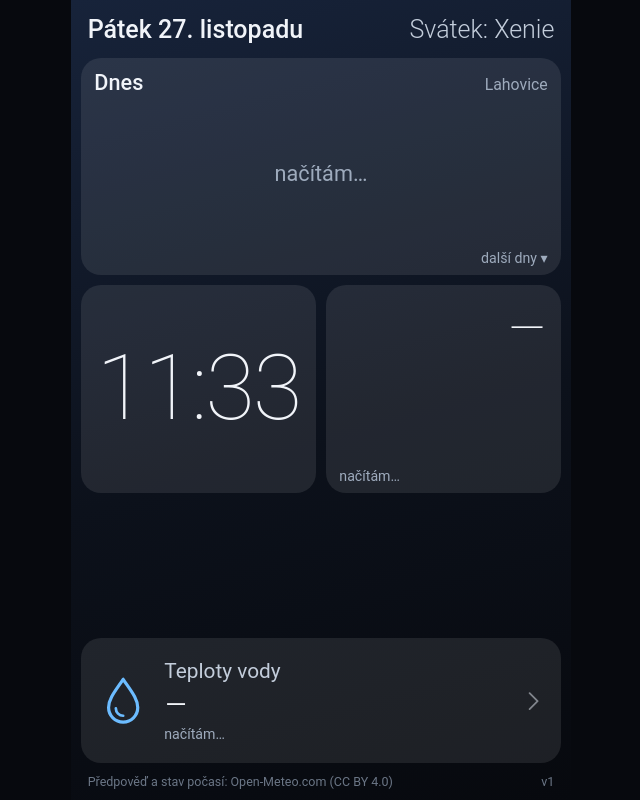
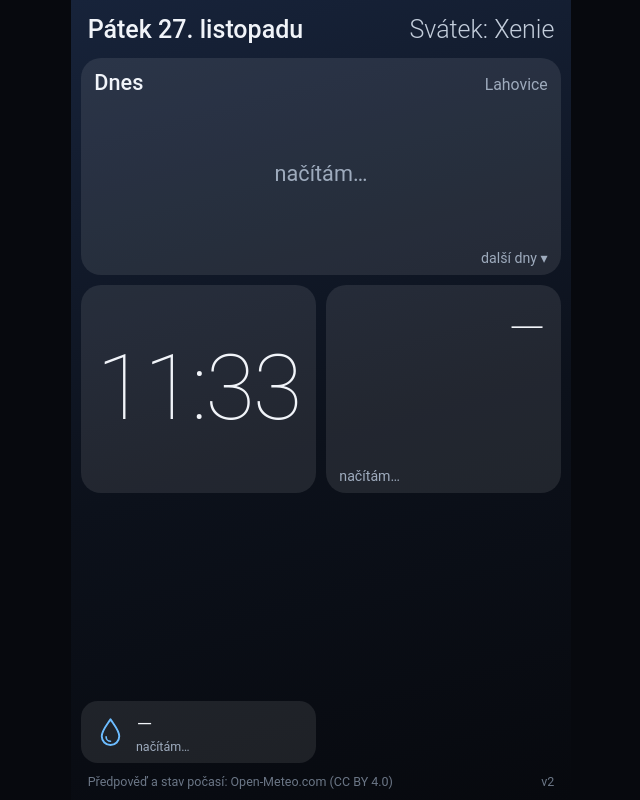
Before and after one commit to barkingbunny/home-dashboard, a plain HTML site: page index.html in a window 1280 px wide. Shown: the whole page, without its empty margins (319-959 px from the left). Drawn offline with Linux system fonts and the light colour scheme; no server answers.

Commit message:
v2: dlazdice Teploty vody jako nizka lista (polovicni sirka i vyska)
Co-Authored-By: Claude Fable 5.2 <noreply@anthropic.com>

```diff
--- a/app.js
+++ b/app.js
@@ -416,11 +416,11 @@
       if (l.value === 'water') {
         var d = water.data, st = water.status();
         if (d && d.max !== null) {
-          value = num(d.max, 1) + ' °C<small>max v ' + when(d.maxT) + '</small>';
+          value = num(d.max, 1) + ' °C<small>max ' + when(d.maxT) + '</small>';
           var silent = Date.now() - d.end > CONFIG.waterSilent;
           if (st) { noteText = st.text; warn = st.warn; dim = st.dim; }
           else if (silent) { noteText = 'poslední měření ' + new Date(d.end).getDate() + '. ' + (new Date(d.end).getMonth() + 1) + '. ' + hm(d.end); warn = true; dim = true; }
-          else noteText = 'Měřák TUV, dávka z ' + when(d.end) + ' (' + ago(d.end) + ')';
+          else noteText = 'TUV · dávka ' + when(d.end) + ' · ' + ago(d.end);
         } else if (d) {
           value = '–'; noteText = 'v poslední dávce chybí měření';
         } else {
@@ -428,14 +428,13 @@
         }
       }
       if (linkMsg[i]) { noteText = linkMsg[i].text; warn = linkMsg[i].warn; }
-      html += '<a class="tile link' + (CONFIG.links.length > 1 ? ' compact' : '') + '" href="' + esc(l.url) + '" data-i="' + i + '">' +
+      // nízká lišta: ikona, hodnota (u odkazu bez hodnoty název) a drobný řádek se stářím dat
+      html += '<a class="tile link" href="' + esc(l.url) + '" data-i="' + i + '" title="' + esc(l.title) + '">' +
         '<div class="link-icon">' + Icons.svg(l.icon) + '</div>' +
         '<div class="link-body">' +
-        '<div class="link-title">' + esc(l.title) + '</div>' +
-        (value ? '<div class="link-value' + (dim ? ' dim' : '') + '">' + value + '</div>' : '') +
-        '<div class="note' + (warn ? ' warn' : '') + '">' + esc(noteText) + '</div>' +
+        (value ? '<div class="link-value' + (dim ? ' dim' : '') + '">' + value + '</div>' : '<div class="link-title">' + esc(l.title) + '</div>') +
+        (noteText ? '<div class="note' + (warn ? ' warn' : '') + '">' + esc(noteText) + '</div>' : '') +
         '</div>' +
-        '<div class="link-arrow">' + Icons.svg('odkaz') + '</div>' +
         '</a>';
     });
     $('links').innerHTML = html;
--- a/index.html
+++ b/index.html
@@ -9,7 +9,7 @@
 <!-- Číslo verze je na dvou místech: zde (APP_VERSION) a ve version.json. Měň vždy obě.
      Odkazy na CSS a JS dostanou ?v=<verze>, aby je prohlížeč nepodal ze staré cache. -->
 <script>
-var APP_VERSION = '1';
+var APP_VERSION = '2';
 document.write('<link rel="stylesheet" href="style.css?v=' + APP_VERSION + '">');
 </script>
 </head>
--- a/style.css
+++ b/style.css
@@ -36,7 +36,7 @@ body {
   height: 96rem;
   padding: 1.2rem;
   display: grid;
-  grid-template-rows: 4.6rem 26rem 25rem 1fr 15rem 2rem;
+  grid-template-rows: 4.6rem 26rem 25rem 1fr 7.5rem 2rem;
   grid-row-gap: 1.2rem;
   row-gap: 1.2rem;
   background: linear-gradient(165deg, #17233a 0%, #0c111b 55%, #07090e 100%);
@@ -212,10 +212,19 @@ body {
 
 /* ---- volné místo a rozcestník ---- */
 
-.spare, .links {
+.spare {
   display: grid;
   grid-auto-flow: column;
   grid-auto-columns: 1fr;
+  grid-column-gap: 1.2rem;
+  column-gap: 1.2rem;
+  min-height: 0;
+}
+
+/* rozcestník: nízké lišty, dvě vedle sebe */
+.links {
+  display: grid;
+  grid-template-columns: 1fr 1fr;
   grid-column-gap: 1.2rem;
   column-gap: 1.2rem;
   min-height: 0;
@@ -226,18 +235,16 @@ body {
   align-items: center;
   color: inherit;
   text-decoration: none;
-  padding: 1.2rem 1.6rem;
+  padding: 0.6rem 1.4rem;
+  border-radius: 2rem;
 }
 .link:active { background: rgba(255, 255, 255, 0.18); }
-.link-icon { width: 7rem; height: 7rem; flex: none; margin-right: 1.4rem; }
+.link-icon { width: 4.2rem; height: 4.2rem; flex: none; margin-right: 1rem; }
 .link-body { flex: 1; min-width: 0; }
-.link-title { font-size: 2.5rem; line-height: 3rem; color: #c3cddb; white-space: nowrap; }
-.link-value { font-size: 4.4rem; line-height: 5rem; font-weight: 300; white-space: nowrap; }
-.link-value small { font-size: 2.5rem; color: #c3cddb; margin-left: 0.6rem; }
-.link-arrow { width: 3.4rem; height: 3.4rem; flex: none; opacity: 0.5; }
-.link.compact .link-icon { width: 5rem; height: 5rem; margin-right: 1rem; }
-.link.compact .link-value { font-size: 3.2rem; line-height: 4rem; }
-.link.compact .link-arrow { display: none; }
+.link-value { font-size: 3.2rem; line-height: 3.6rem; font-weight: 300; white-space: nowrap; overflow: hidden; }
+.link-value small { font-size: 1.8rem; color: #c3cddb; margin-left: 0.8rem; }
+.link-title { font-size: 2.6rem; line-height: 3.6rem; white-space: nowrap; }
+.link .note { font-size: 1.5rem; line-height: 1.9rem; }
 
 /* ---- patička ---- */
 
--- a/version.json
+++ b/version.json
@@ -1 +1 @@
-{ "version": "1" }
+{ "version": "2" }
```
